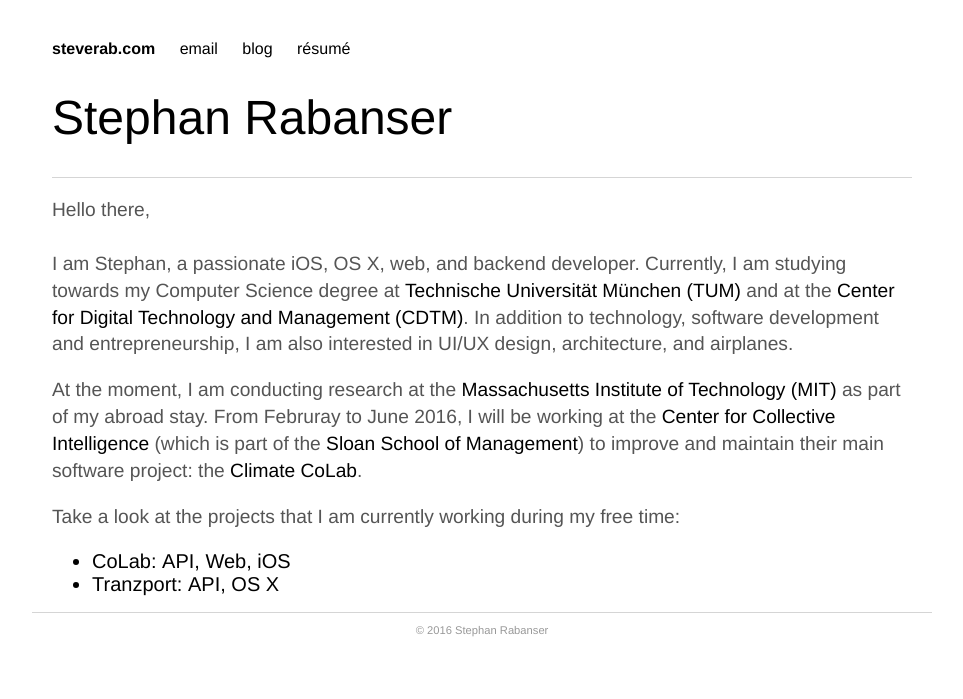
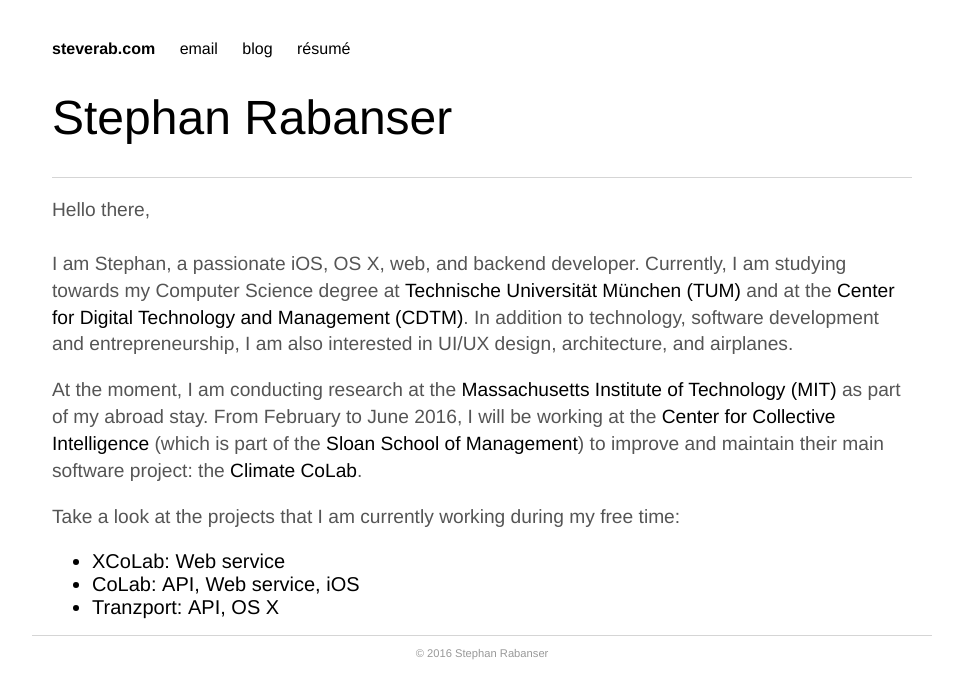
Before and after one commit to steverab/steverab.github.io, a Jekyll site: the page built from index.html, in a window 1280 px wide. Shown: the top 699 px of the page, without its empty margins (158-1121 px from the left). Built offline with Jekyll 4.4.1, drawn with Linux system fonts in a browser that asks for light colours.

Commit message:
Update homepage

```diff
--- a/index.html
+++ b/index.html
@@ -7,10 +7,11 @@
 	<hr/>
 	<p>Hello there,<br/><br/>
 		I am Stephan, a passionate iOS, OS X, web, and backend developer. Currently, I am studying towards my Computer Science degree at <a href="http://www.tum.de/en/homepage/">Technische Universit&auml;t M&uuml;nchen (TUM)</a> and at the <a href="http://cdtm.de/">Center for Digital Technology and Management (CDTM)</a>. In addition to technology, software development and entrepreneurship, I am also interested in UI/UX design, architecture, and airplanes.</p>
-	<p>At the moment, I am conducting research at the  <a href="http://mit.edu">Massachusetts Institute of Technology (MIT)</a> as part of my abroad stay. From Februray to June 2016, I will be working at the <a href="http://cci.mit.edu">Center for Collective Intelligence</a> (which is part of the <a href="http://mitsloan.mit.edu">Sloan School of Management</a>) to improve and maintain their main software project: the <a href="http://climatecolab.org">Climate CoLab</a>.
+	<p>At the moment, I am conducting research at the  <a href="http://mit.edu">Massachusetts Institute of Technology (MIT)</a> as part of my abroad stay. From February to June 2016, I will be working at the <a href="http://cci.mit.edu">Center for Collective Intelligence</a> (which is part of the <a href="http://mitsloan.mit.edu">Sloan School of Management</a>) to improve and maintain their main software project: the <a href="http://climatecolab.org">Climate CoLab</a>.
 	<p>Take a look at the projects that I am currently working during my free time:</p>
 	<ul>
-		<li>CoLab: <a href="http://github.com/steverab/colab-api">API</a>, <a href="http://github.com/steverab/colab-www">Web</a>, <a href="http://github.com/steverab/colab-ios">iOS</a></li>
+		<li>XCoLab: <a href="https://github.com/CCI-MIT/XCoLab">Web service</a></li>
+		<li>CoLab: <a href="http://github.com/steverab/colab-api">API</a>, <a href="http://github.com/steverab/colab-www">Web service</a>, <a href="http://github.com/steverab/colab-ios">iOS</a></li>
 		<li>Tranzport: <a href="http://github.com/steverab/tranzport-api">API</a>, <a href="http://github.com/steverab/tranzport-mac">OS X</a></li>
 	</ul>
 </div><!-- /.blurb -->
```
